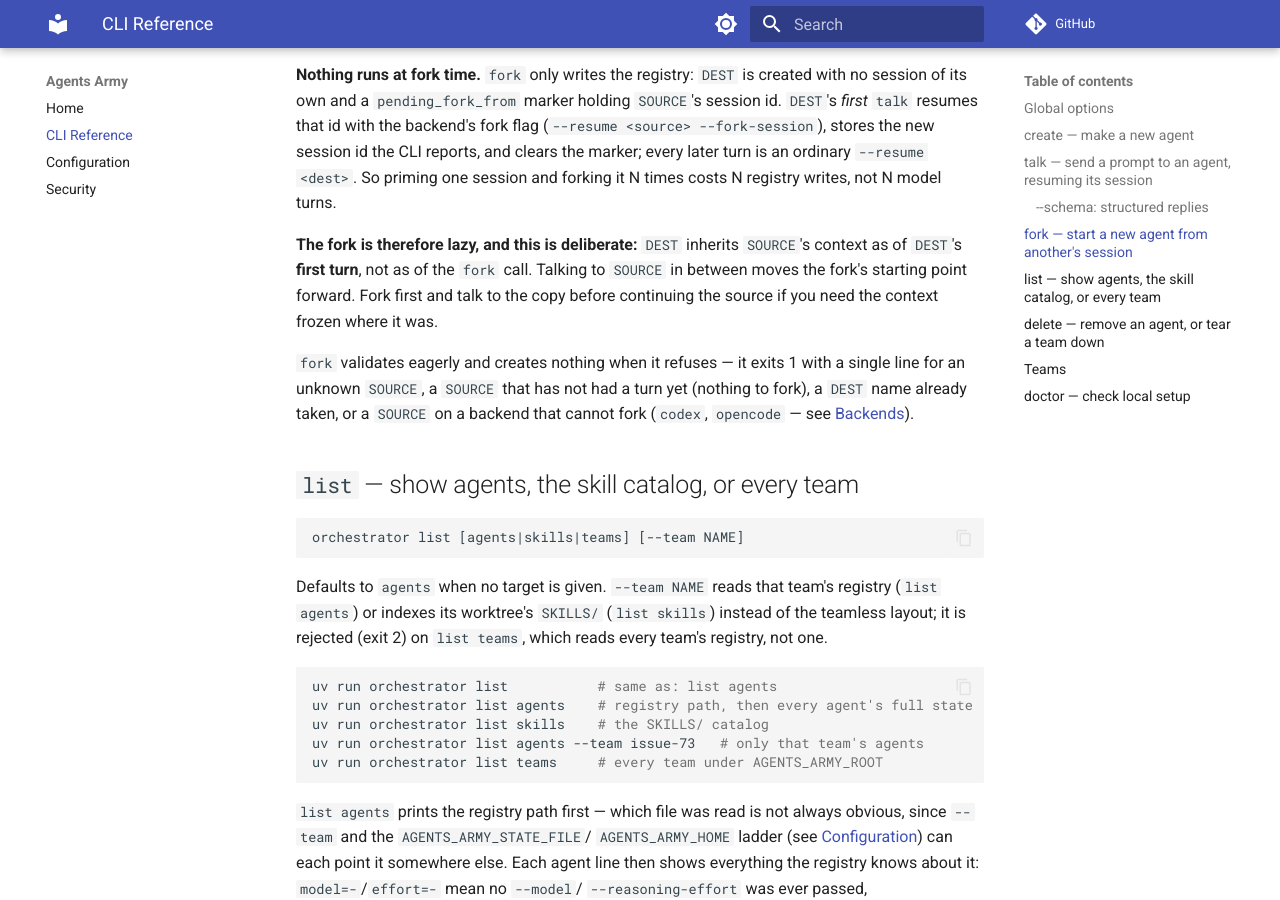
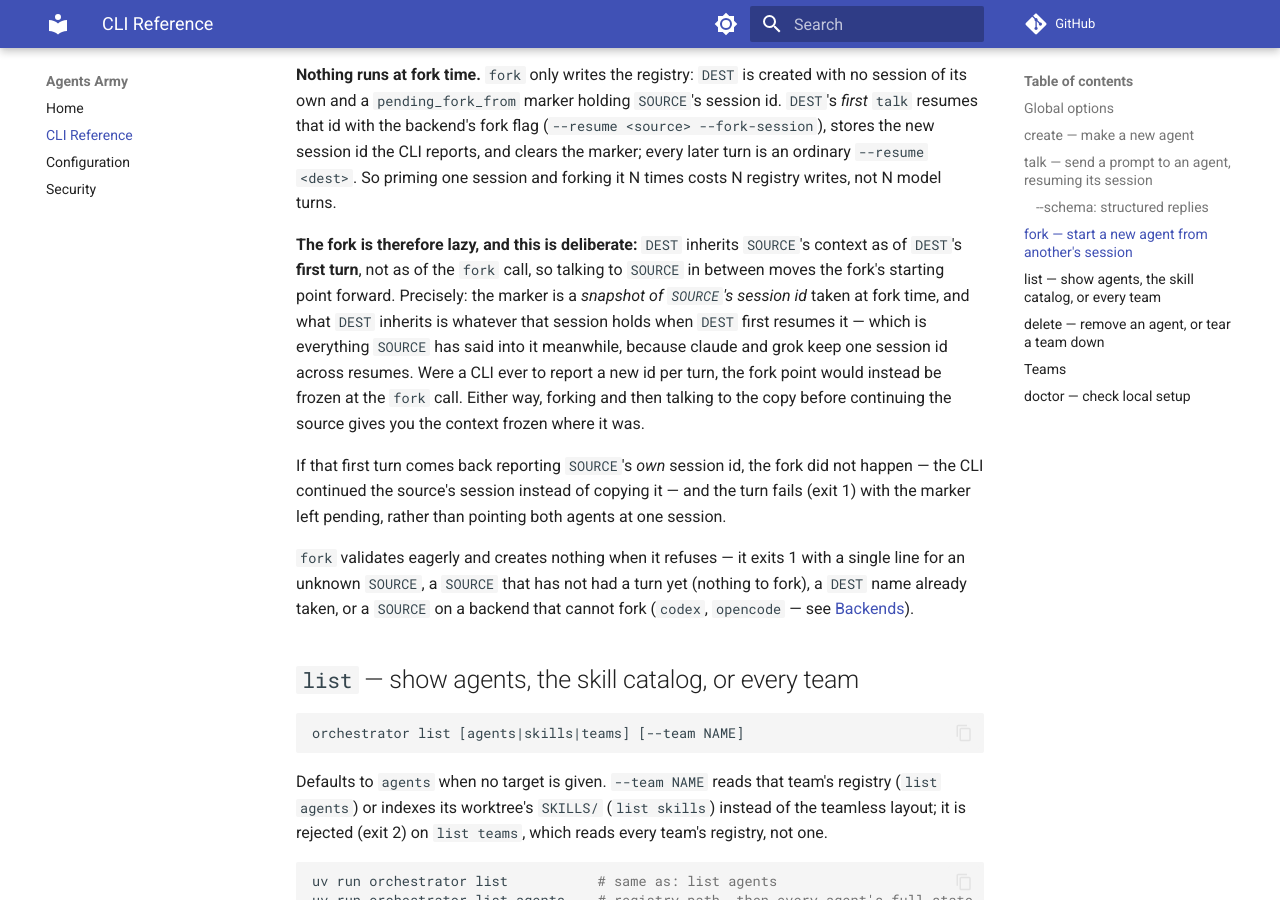
Before and after one commit to gabepsilva/agents-army-2, an MkDocs documentation site: the page built from docs/cli-reference.md, in a window 1280 px wide and 900 px high, scrolled down 4187 px. Built offline with MkDocs 1.6.1 and Material for MkDocs 9.7.7, drawn with Linux system fonts in a browser that asks for light colours; comment, search, counter and statistics services are not loaded; some of the changed text lies outside the part shown.

Commit message:
Name fork wherever the team worktree gate is documented
Review blocker: `fork` joined `create`/`talk` in the `--team` worktree gate,
but four statements of that fact still read as exhaustive without it — the
prose and both exit-code rows in docs/cli-reference.md, the same sentence in
README.md, and `_resolve_team`'s own docstring. The exit-code table is what a
caller scripts against, and it said `fork --team` against a missing worktree
exits 1 when it exits 2.

Taken from the optional findings in the same review:

  * A forked resume that reports the id it was handed did not fork: the CLI
    continued the source's session instead of copying it. `Agent.talk` now
    raises instead of storing that id, which would otherwise leave two agents
    resuming one session under different names — the overlap `_agent_lock`
    exists to prevent and the one case it cannot, since it keys on the name.
    The marker stays pending and nothing is written, so the fork can be
    retried. This is what turns the PR's one unverifiable assumption (that
    claude and grok report the *new* session id) into a loud failure.
  * The lazy-fork paragraph now says outright that the marker is a snapshot
    of the source's session id, and what it relies on: that those CLIs keep
    one id across resumes.
  * The project-layout comments in README.md and docs/index.md list the verb.

Co-Authored-By: Claude Opus 5 <noreply@anthropic.com>

```diff
--- a/docs/cli-reference.md
+++ b/docs/cli-reference.md
@@ -167,10 +167,20 @@ ordinary `--resume <dest>`. So priming one session and forking it N times
 costs N registry writes, not N model turns.
 
 **The fork is therefore lazy, and this is deliberate:** `DEST` inherits
-`SOURCE`'s context as of `DEST`'s **first turn**, not as of the `fork` call.
-Talking to `SOURCE` in between moves the fork's starting point forward. Fork
-first and talk to the copy before continuing the source if you need the
-context frozen where it was.
+`SOURCE`'s context as of `DEST`'s **first turn**, not as of the `fork` call,
+so talking to `SOURCE` in between moves the fork's starting point forward.
+Precisely: the marker is a *snapshot of `SOURCE`'s session id* taken at fork
+time, and what `DEST` inherits is whatever that session holds when `DEST`
+first resumes it — which is everything `SOURCE` has said into it meanwhile,
+because claude and grok keep one session id across resumes. Were a CLI ever
+to report a new id per turn, the fork point would instead be frozen at the
+`fork` call. Either way, forking and then talking to the copy before
+continuing the source gives you the context frozen where it was.
+
+If that first turn comes back reporting `SOURCE`'s *own* session id, the
+fork did not happen — the CLI continued the source's session instead of
+copying it — and the turn fails (exit 1) with the marker left pending,
+rather than pointing both agents at one session.
 
 `fork` validates eagerly and creates nothing when it refuses — it exits 1
 with a single line for an unknown `SOURCE`, a `SOURCE` that has not had a
@@ -322,14 +332,15 @@ full path and asking for a qualified name instead of guessing. A
 set — it names a path relative to `$AGENTS_ARMY_ROOT`, and joining it under
 `AGENTS_ARMY_TEAMS_DIR` would double the path instead of resolving it.
 
-`create`/`talk --team` still require the team's `worktree` to exist, since
-they launch a backend into it; `list agents`/`delete NAME --team` only read
-and edit the registry, so they work whether or not `worktree` is there.
+`create`/`talk`/`fork --team` still require the team's `worktree` to exist,
+since they bind an agent to it as its working directory; `list agents`/`delete
+NAME --team` only read and edit the registry, so they work whether or not
+`worktree` is there.
 
 | exit code | meaning |
 |---|---|
-| `2` | the team name is invalid, ambiguous, or (with `AGENTS_ARMY_TEAMS_DIR` unset) not found under `$AGENTS_ARMY_ROOT`; `--team` was combined with an explicit `AGENTS_ARMY_HOME`/`AGENTS_ARMY_STATE_FILE` or with a `/`-qualified name while `AGENTS_ARMY_TEAMS_DIR` is set; or (for `create`/`talk`) the team's `worktree/` doesn't exist yet |
-| `1` | a `--team NAME` with `AGENTS_ARMY_TEAMS_DIR` set names a team root that doesn't exist yet (`list`, `delete NAME`, or teardown — `create`/`talk` exit 2 instead, via the `worktree/` check above), or another command currently holds the team's lock during teardown |
+| `2` | the team name is invalid, ambiguous, or (with `AGENTS_ARMY_TEAMS_DIR` unset) not found under `$AGENTS_ARMY_ROOT`; `--team` was combined with an explicit `AGENTS_ARMY_HOME`/`AGENTS_ARMY_STATE_FILE` or with a `/`-qualified name while `AGENTS_ARMY_TEAMS_DIR` is set; or (for `create`/`talk`/`fork`) the team's `worktree/` doesn't exist yet |
+| `1` | a `--team NAME` with `AGENTS_ARMY_TEAMS_DIR` set names a team root that doesn't exist yet (`list`, `delete NAME`, or teardown — `create`/`talk`/`fork` exit 2 instead, via the `worktree/` check above), or another command currently holds the team's lock during teardown |
 
 See the [README's Teams section](../README.md#teams) for the full
 `agents/`/`worktree/`/`.lock` layout and the locking model, and
```
Also changed, not shown: README.md (+4 -3 lines), docs/index.md (+1 -1 lines), orchestrator/__init__.py (+14 -1 lines), 1 other file.
